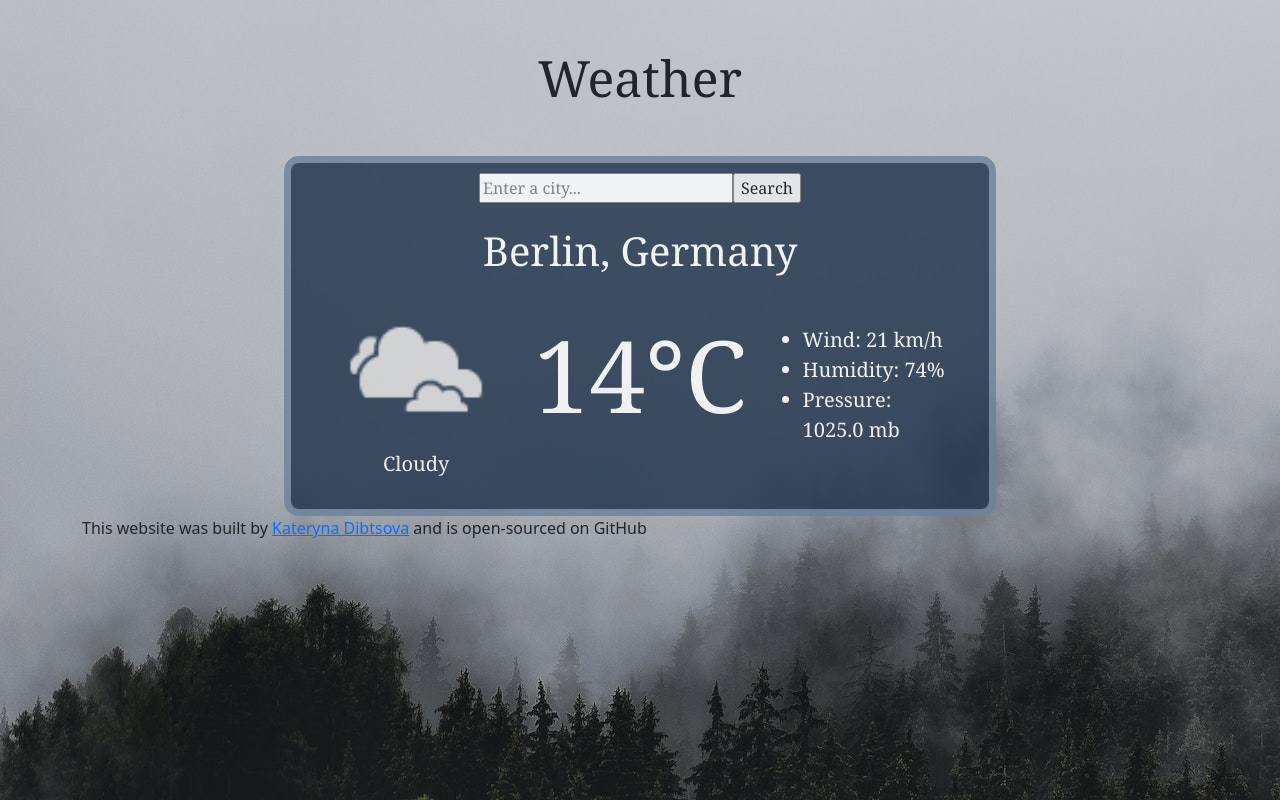
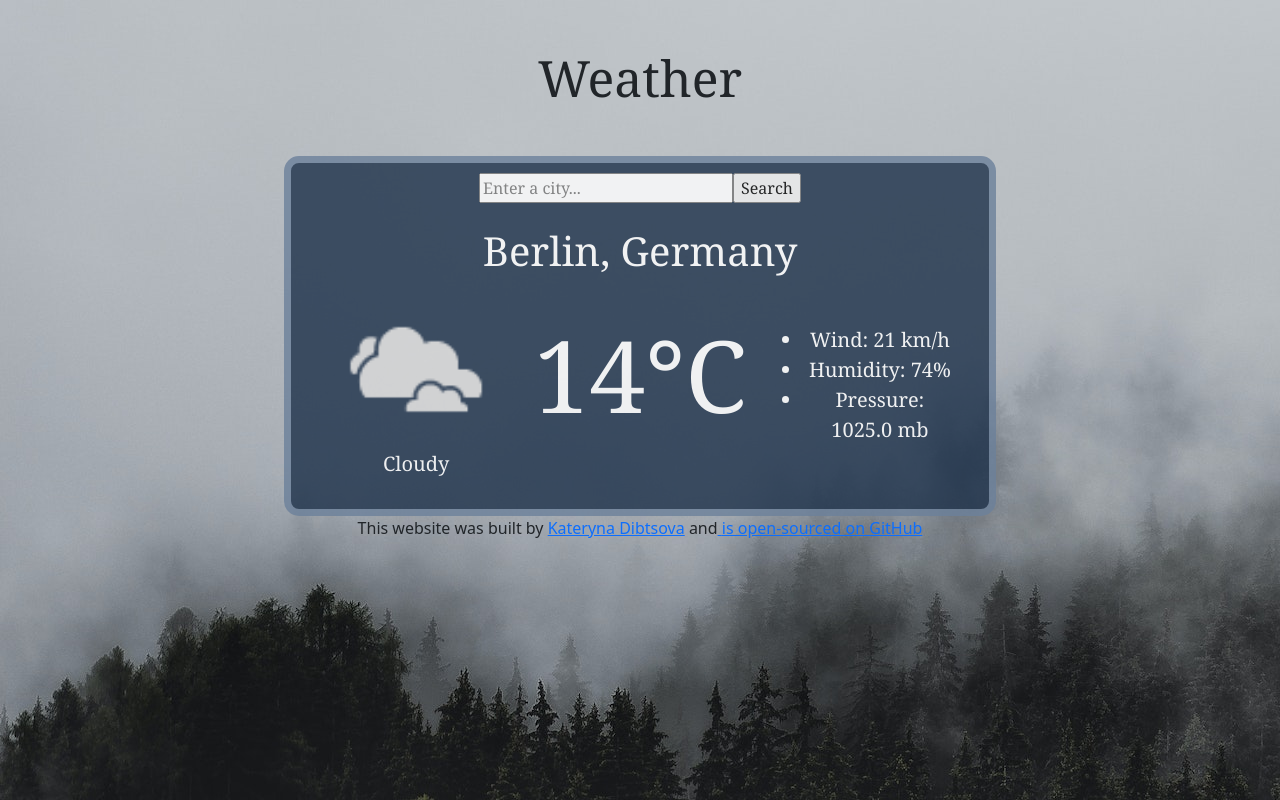
Before and after one commit to KateRom98/weather-app-react, a React (Create React App) app: page / in a window 1280 px wide. Built offline with nearby package versions, Linux system fonts and the light colour scheme.

Commit message:
Added links to github and my website

```diff
--- a/src/App.css
+++ b/src/App.css
@@ -1,3 +1,7 @@
+.App {
+  text-align: center;
+}
+
 .App h1 {
   font-size: 50px;
   font-family: Cambria, Cochin, Georgia, Times, "Times New Roman", serif;
--- a/src/App.js
+++ b/src/App.js
@@ -6,15 +6,27 @@ export default function App() {
   return (
     <div className="App">
       <div className="container">
-        <h1 className="text-center m-5">Weather</h1>
+        <h1 className="m-5">Weather</h1>
         <Weather />
         <footer>
           This website was built by{" "}
-          <a href="https://magenta-pika-c7a68c.netlify.app/">
+          <a
+            href="https://magenta-pika-c7a68c.netlify.app/"
+            target="_blank"
+            rel="noreferrer"
+          >
             {" "}
             Kateryna Dibtsova
           </a>{" "}
-          and is open-sourced on GitHub
+          and
+          <a
+            href="https://github.com/KateRom98/weather-app-react"
+            target="_blank"
+            rel="noreferrer"
+          >
+            {" "}
+            is open-sourced on GitHub
+          </a>
         </footer>
       </div>
     </div>
```
